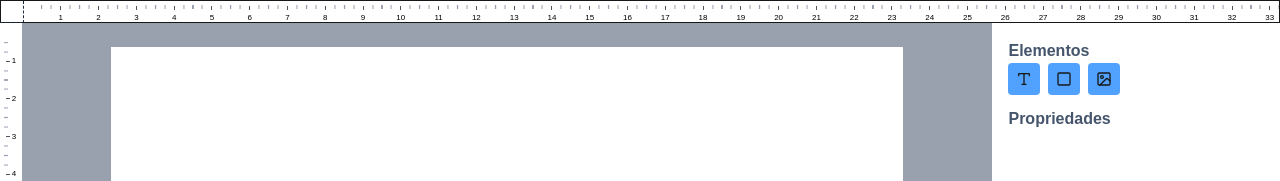
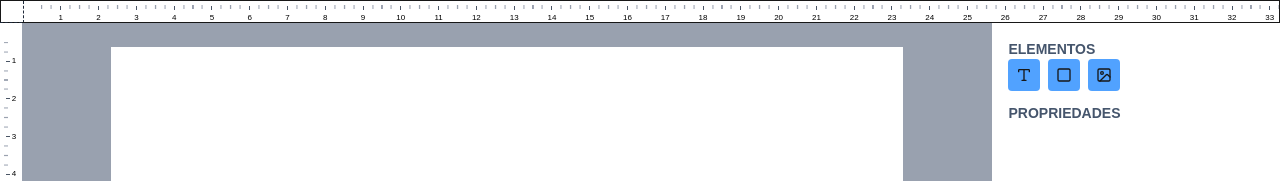
Before and after one commit to Joao-Neto-DH/pdfkit-template-generator, a Next.js app: page / in a window 1280 px wide. Shown: the top 181 px of the page. Built offline with nearby package versions, Linux system fonts and the light colour scheme.

Commit message:
style: actualizando tamanho dos textos no sidebar

```diff
--- a/src/app/sidebar/sidebar.tsx
+++ b/src/app/sidebar/sidebar.tsx
@@ -31,15 +31,19 @@ export function Sidebar() {
     >
       <div className="p-4 space-y-3">
         <div className="">
-          <p className="font-bold text-slate-600 uppercas">Elementos</p>
+          <p className="font-bold text-slate-600 text-sm uppercase">
+            Elementos
+          </p>
           <div className="flex flex-row flex-wrap gap-2">
             <Text />
             <Square />
             <ImageElement />
           </div>
         </div>
-        <div className="">
-          <p className="font-bold text-slate-600 uppercas">Propriedades</p>
+        <div className="text-sm">
+          <p className="font-bold text-slate-600 text-sm uppercase">
+            Propriedades
+          </p>
           {inspectedElement && (
             <div className="space-y-1">
               <div className="grid grid-cols-2 items-center text-slate-600 border-b last:border-b-0">
```
